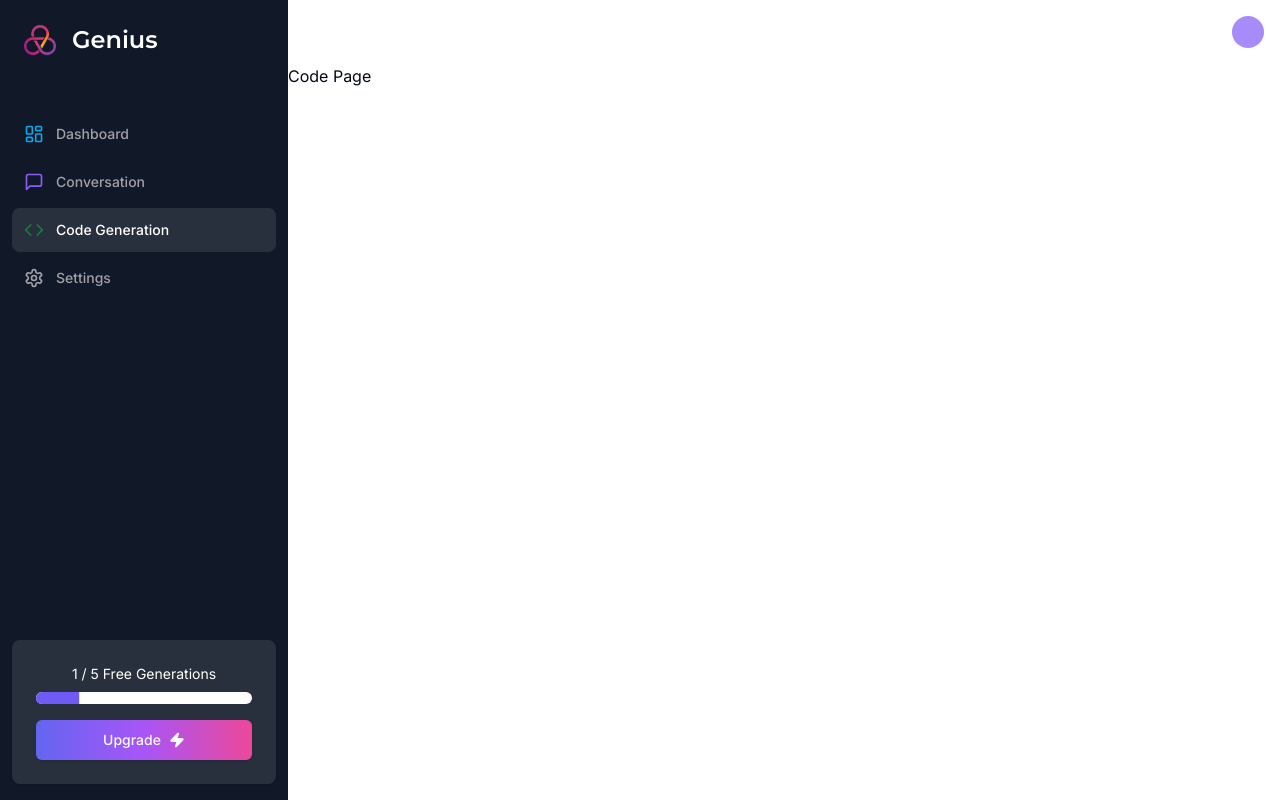
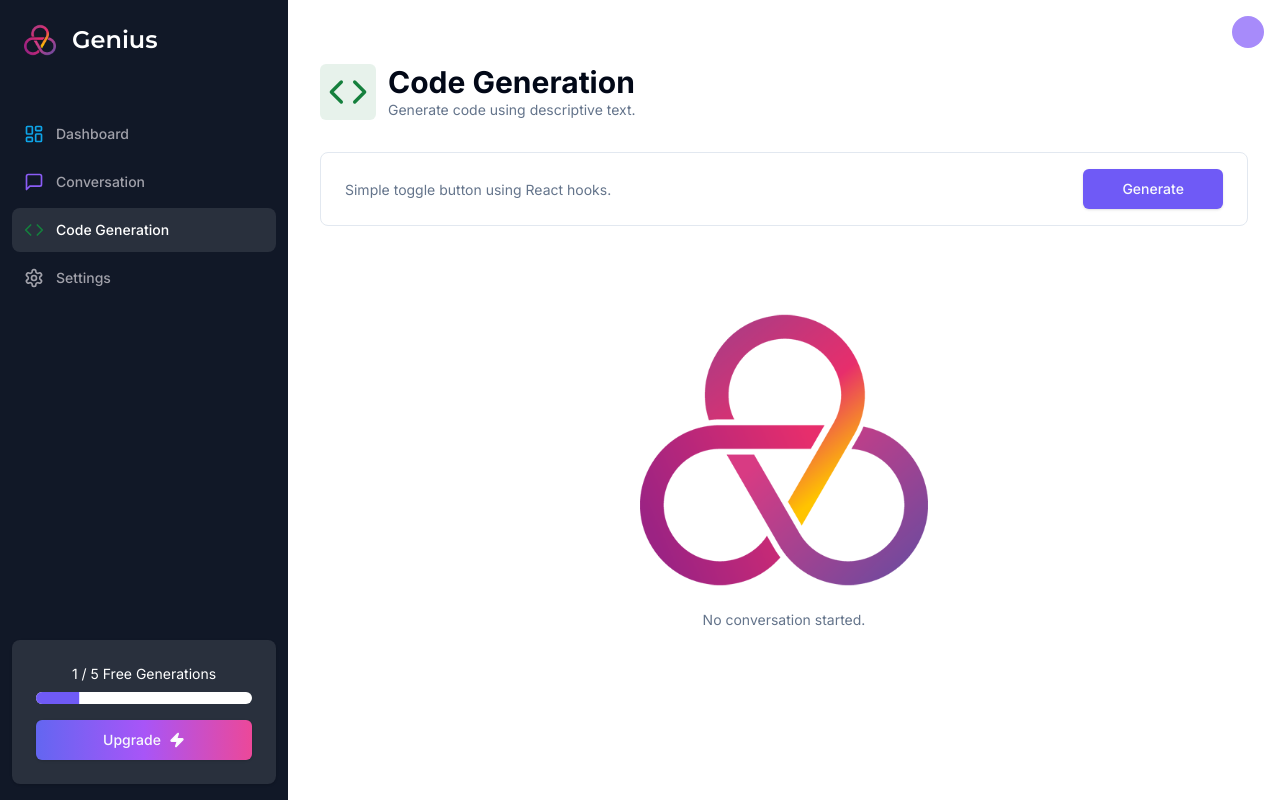
Before and after one commit to liuhoom/ai-clone, a Next.js app: page /code in a window 1280 px wide. Built offline with nearby package versions, Linux system fonts and the light colour scheme.

Commit message:
feat: add code generate

```diff
--- a/app/(dashboard)/code/page.tsx
+++ b/app/(dashboard)/code/page.tsx
@@ -1,3 +1,143 @@
-export default function CodePage() {
-  return <div className=''>Code Page</div>
+'use client'
+
+import { Code } from 'lucide-react'
+import { useForm } from 'react-hook-form'
+import { useState } from 'react'
+import type { ChatCompletionMessageParam } from 'openai/resources/chat/completions'
+import * as z from 'zod'
+import { zodResolver } from '@hookform/resolvers/zod'
+import axios from 'axios'
+
+import { Heading } from '@/components/heading'
+import { Button } from '@/components/ui/button'
+import { Input } from '@/components/ui/input'
+import { Form, FormField, FormControl, FormItem } from '@/components/ui/form'
+
+import { cn } from '@/lib/utils'
+import { Loading } from '@/components/loading'
+import { Empty } from '@/components/empty'
+import { useRouter } from 'next/navigation'
+
+const codeFromSchema = z.object({
+  prompt: z.string().min(1, {
+    message: 'Prompt is required',
+  }),
+})
+
+export default function ConversationPage() {
+  const [messages, setMessages] = useState<ChatCompletionMessageParam[]>([])
+  const router = useRouter()
+
+  const form = useForm<z.infer<typeof codeFromSchema>>({
+    resolver: zodResolver(codeFromSchema),
+    defaultValues: {
+      prompt: '',
+    },
+  })
+
+  const isLoading = form.formState.isSubmitting
+
+  const onSubmit = async (values: z.infer<typeof codeFromSchema>) => {
+    try {
+      const userMessage: ChatCompletionMessageParam = {
+        role: 'user',
+        content: values.prompt,
+      }
+
+      const newMessages = [...messages, userMessage]
+
+      const response = await axios.post('/api/conversation', {
+        messages: newMessages,
+      })
+
+      setMessages((msg) => [...msg, userMessage, response.data])
+
+      console.log(newMessages)
+    } catch (error) {
+      console.log(error)
+    } finally {
+      form.reset()
+      router.refresh()
+    }
+  }
+
+  return (
+    <div className='px-4 lg:px-8'>
+      <Heading
+        title='Code Generation'
+        description='Generate code using descriptive text.'
+        icon={Code}
+        color='text-green-700'
+        bgColor='bg-green-700/10'
+      />
+
+      <div className='mt-8'>
+        <Form {...form}>
+          <form
+            className='py-4 px-3 md:px-6 grid grid-cols-12 w-full border rounded-lg gap-2 items-center'
+            autoComplete='off'
+            autoCapitalize='off'
+            onSubmit={form.handleSubmit(onSubmit)}
+          >
+            <FormField
+              name='prompt'
+              control={form.control}
+              render={({ field }) => (
+                <FormItem className='col-span-12 md:col-span-10'>
+                  <FormControl className='m-0 p-0'>
+                    <Input
+                      disabled={isLoading}
+                      aria-disabled={isLoading}
+                      className='w-full col-span-12 border-0 outline-none text-sm focus-visible:ring-0 focus-visible:ring-transparent shadow-none'
+                      placeholder='Simple toggle button using React hooks.'
+                      {...field}
+                    />
+                  </FormControl>
+                </FormItem>
+              )}
+            />
+
+            <Button
+              size='lg'
+              className='col-span-12 md:col-span-2'
+              disabled={isLoading}
+              aria-disabled={isLoading}
+            >
+              Generate
+            </Button>
+          </form>
+        </Form>
+      </div>
+
+      {/* Loading */}
+      {isLoading && <Loading />}
+
+      {/* Empty */}
+      {messages.length === 0 && !isLoading && <Empty />}
+
+      {/* content area */}
+      <div className='gap-y-4 flex flex-col-reverse mt-4'>
+        {messages.map((message, i) => (
+          <div
+            className={cn(
+              'p-4 w-full flex rounded-lg gap-x-4 items-center',
+              message.role === 'user'
+                ? 'bg-white border border-black/10'
+                : 'bg-muted'
+            )}
+            key={i}
+          >
+            <div
+              className={cn(
+                'p-4 w-fit rounded-full',
+                message.role === 'user' ? 'bg-blue-400' : 'bg-red-400'
+              )}
+            />
+
+            <p className='text-sm'>{message.content}</p>
+          </div>
+        ))}
+      </div>
+    </div>
+  )
 }
--- a/app/(dashboard)/conversation/page.tsx
+++ b/app/(dashboard)/conversation/page.tsx
@@ -16,6 +16,7 @@ import { Form, FormField, FormControl, FormItem } from '@/components/ui/form'
 import { cn } from '@/lib/utils'
 import { Loading } from '@/components/loading'
 import { Empty } from '@/components/empty'
+import { useRouter } from 'next/navigation'
 
 const conversationFromSchema = z.object({
   prompt: z.string().min(1, {
@@ -25,6 +26,7 @@ const conversationFromSchema = z.object({
 
 export default function ConversationPage() {
   const [messages, setMessages] = useState<ChatCompletionMessageParam[]>([])
+  const router = useRouter()
 
   const form = useForm<z.infer<typeof conversationFromSchema>>({
     resolver: zodResolver(conversationFromSchema),
@@ -53,6 +55,9 @@ export default function ConversationPage() {
       console.log(newMessages)
     } catch (error) {
       console.log(error)
+    } finally {
+      form.reset()
+      router.refresh()
     }
   }
 
--- /dev/null
+++ b/app/api/code/route.ts
@@ -0,0 +1,41 @@
+import { type NextRequest, NextResponse } from 'next/server'
+import { OpenAI } from 'openai'
+
+import { userid } from '@/lib/config'
+
+const openai = new OpenAI({
+  apiKey: process.env.DEEPSEEK_API_KEY,
+  baseURL: 'https://dashscope.aliyuncs.com/compatible-mode/v1',
+})
+
+export async function POST(req: NextRequest) {
+  try {
+    const body = await req.json()
+    const { messages } = body
+
+    if (!userid) {
+      return new NextResponse('Unauthorized.', { status: 401 })
+    }
+
+    if (!process.env.DEEPSEEK_API_KEY) {
+      return new NextResponse('OpenAI API key not configured.', { status: 500 })
+    }
+
+    if (!messages) {
+      return new NextResponse('Messages are required.', { status: 400 })
+    }
+
+    const response = await openai.chat.completions.create({
+      model: 'deepseek-v3',
+      // model: 'qwen-plus',
+      messages,
+    })
+
+    return new NextResponse(JSON.stringify(response.choices[0].message), {
+      status: 200,
+    })
+  } catch (error: any) {
+    console.error('[CONVERSATION]: ', error)
+    return new NextResponse(error, { status: 500 })
+  }
+}
```
